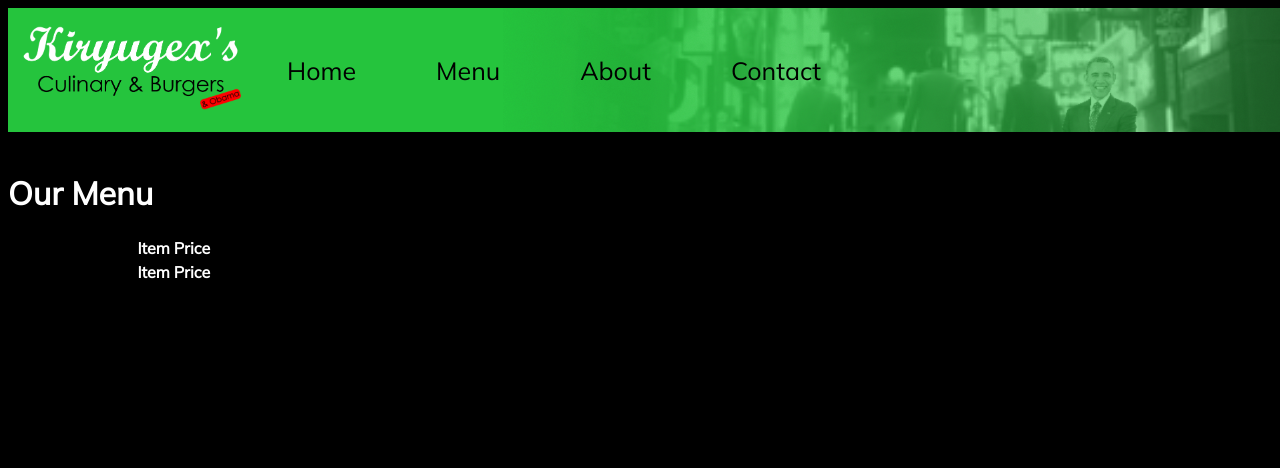
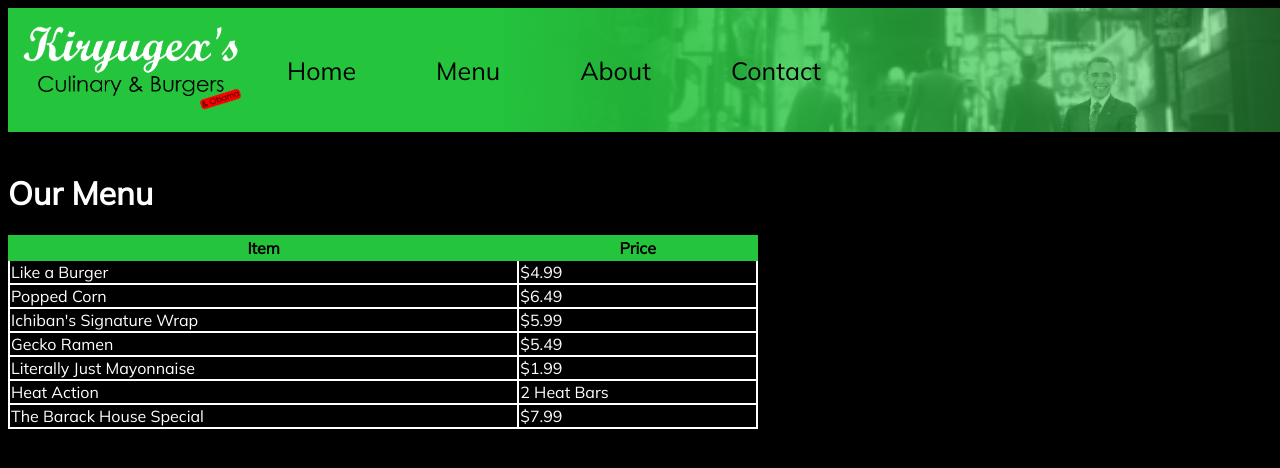
Before and after one commit to unzealEngine/unzealEngine.github.io, a plain HTML site: page menu.html in a window 1280 px wide. Drawn offline with Linux system fonts and the light colour scheme.

Commit message:
6/11/2025, 11:55p

```diff
--- a/menu.html
+++ b/menu.html
@@ -26,12 +26,36 @@
 
 			<table style="padding-left:10%">
 				<tr>
-					<th class="menuItem">Item</th>
-					<th class="menuItem">Price</th>
+					<th>Item</th>
+					<th>Price</th>
 				</tr>
 				<tr>
-					<th class="menuItem">Item</th>
-					<th class="menuItem">Price</th>
+					<td>Like a Burger</td>
+					<td>$4.99</td>
+				</tr>
+				<tr>
+					<td>Popped Corn</td>
+					<td>$6.49</td>
+				</tr>
+				<tr>
+					<td>Ichiban's Signature Wrap</td>
+					<td>$5.99</td>
+				</tr>
+				<tr>
+					<td>Gecko Ramen</td>
+					<td>$5.49</td>
+				</tr>
+				<tr>
+					<td>Literally Just Mayonnaise</td>
+					<td>$1.99</td>
+				</tr>
+				<tr>
+					<td>Heat Action</td>
+					<td>2 Heat Bars</td>
+				</tr>
+				<tr>
+					<td>The Barack House Special</td>
+					<td>$7.99</td>
 				</tr>
 			</table>
 		</div>
--- a/style.css
+++ b/style.css
@@ -61,6 +61,24 @@ img#logo
 	top:200px;
 }
 
+table, th, td
+{
+	border: 2px solid;
+	border-collapse: collapse;
+}
+
+th
+{
+	color: black;
+	border-color: #25C43D;
+	background-color: #25C43D;
+}
+
+table
+{
+	width: 750px;
+}
+
 @media screen and (max-width: 1300px)
 {
 	p
@@ -73,6 +91,7 @@ img#logo
 		position: static;
 		width: 100%;
 	}
+
 }
 
 @media screen and (max-width: 850px)
@@ -95,6 +114,12 @@ img#logo
 		display: flex;
 		flex-direction: column;
 	}
+
+	table
+	{
+		width: 90%;
+	}
+
 }
 
 @media screen and (max-width: 650px)
@@ -104,6 +129,13 @@ img#logo
 		text-align: center;
 		padding-left: 10px;
 		padding-right: 10px;
+	}
+
+	table
+	{
+		width: 100%;
+		padding: none;
+		text-align: center;
 	}
 
 	div#buttons
```
Also changed, not shown: about.html (+1 -1 lines).
